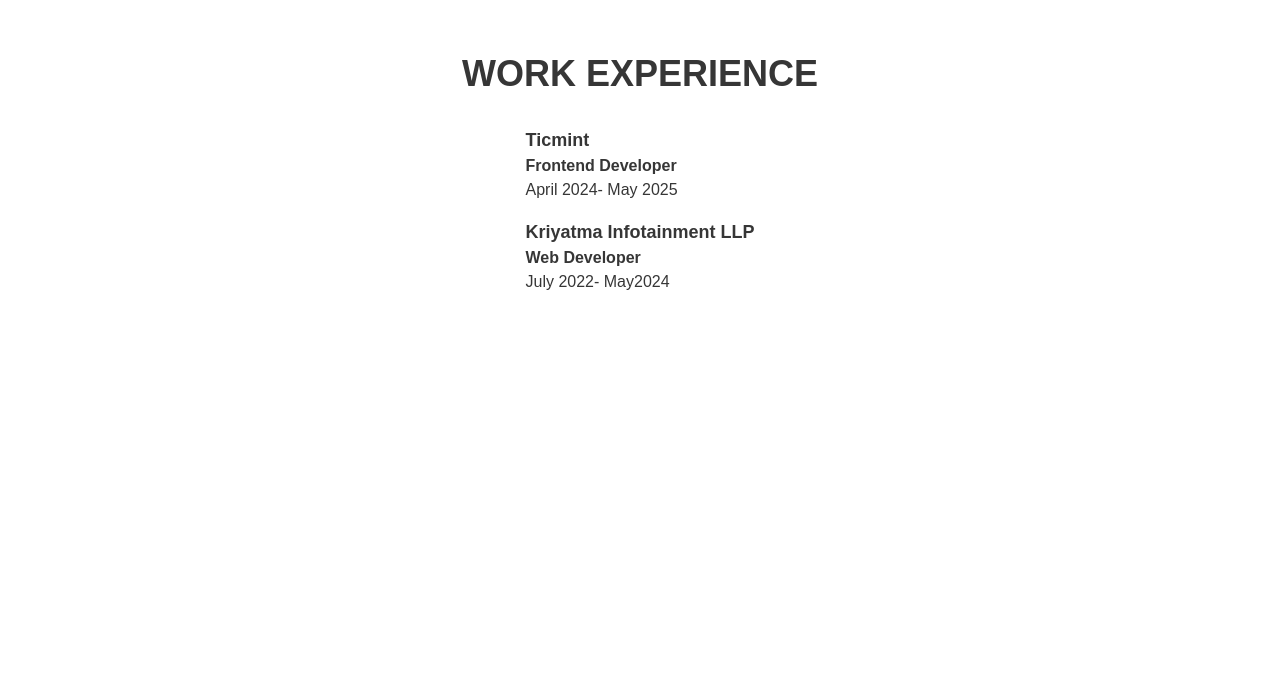
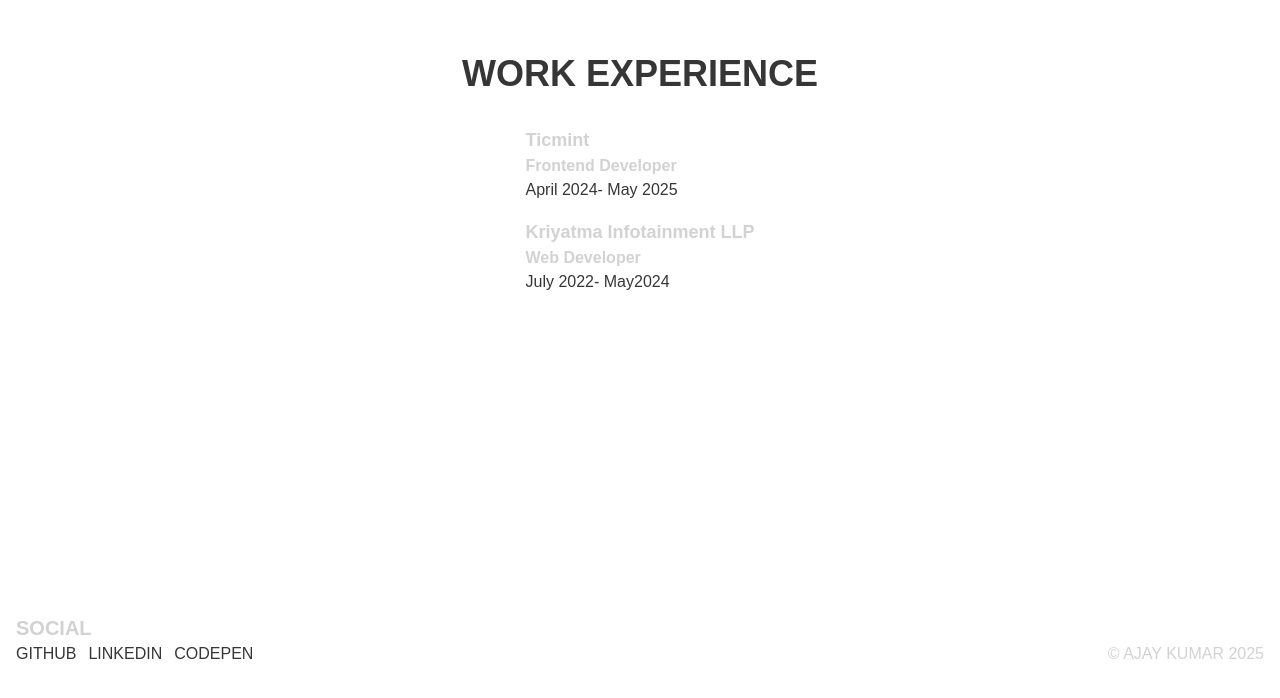
Before and after one commit to iajaymk/portfolio, a Next.js app: page / in a window 1280 px wide. Shown: the part 1818-2516 px from the top of the page. Before the commit the page ends 2400 px from the top, so only its background shows below. Built offline with nearby package versions, Linux system fonts and the light colour scheme.

Commit message:
add: footer section

```diff
--- a/src/app/page.jsx
+++ b/src/app/page.jsx
@@ -1,3 +1,4 @@
+import FooterSection from "@/components/FooterSection";
 import HeroSection from "@/components/HeroSection";
 import SkillsSection from "@/components/SkillsSection";
 import WorkExperience from "@/components/WorkExperience";
@@ -9,6 +10,7 @@
         <HeroSection />
         <SkillsSection />
         <WorkExperience />
+        <FooterSection />
       </main>
     </div>
   );
--- /dev/null
+++ b/src/components/FooterSection.jsx
@@ -0,0 +1,23 @@
+const { socials } = require("@/constants/socials")
+
+const FooterSection = () => {
+    return (
+        <div className="max-w-[1440px] my-8 px-4 flex justify-between items-end">
+            <div className="">
+            <div className="font-bold text-xl text-[var(--color-secondary)]">
+                SOCIAL
+            </div>
+            <div className="flex gap-3">
+            {socials.map((item,index)=>(
+                <div className="uppercase hover:text-[var(--color-secondary)]" key={index}>
+                    {item.name}
+                </div>
+            ))}
+            </div>
+            </div>
+            <div className="text-[var(--color-secondary)]">© AJAY KUMAR 2025</div>
+        </div>
+    )
+}
+
+export default FooterSection;
--- a/src/components/WorkExperience.jsx
+++ b/src/components/WorkExperience.jsx
@@ -7,8 +7,8 @@
             <div className="mt-4">
             {WORK.map((item,index) => (
                 <div className="my-4" key={index}>
-                    <div className="font-[800] text-lg">{item.companyName}</div>
-                    <div className="font-[600] text-md">{item.position}</div>
+                    <div className="font-[800] text-lg text-[var(--color-secondary)]">{item.companyName}</div>
+                    <div className="font-[600] text-md text-[var(--color-secondary)]">{item.position}</div>
                     <div className="">{item.time}</div>
                 </div>
             ))}
--- /dev/null
+++ b/src/constants/socials.js
@@ -0,0 +1,14 @@
+export const socials = [
+    {
+        name:"Github",
+        url:"https://github.com/iajaymk",
+    },
+    {
+        name:"Linkedin",
+        url:"https://www.linkedin.com/in/ajay-kumar-977756151/"
+    },
+    {
+        name:"Codepen",
+        url:"https://codepen.io/krrishhrx"
+    }
+]
```
